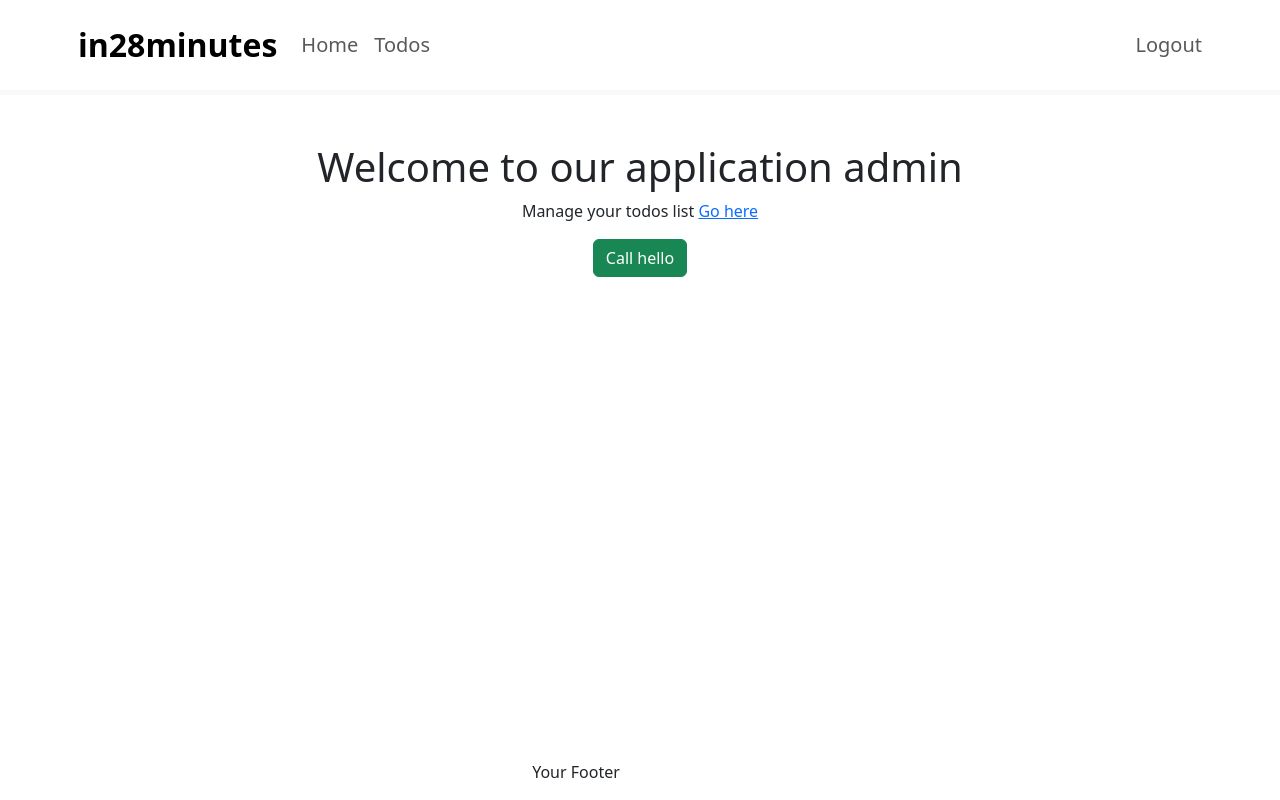
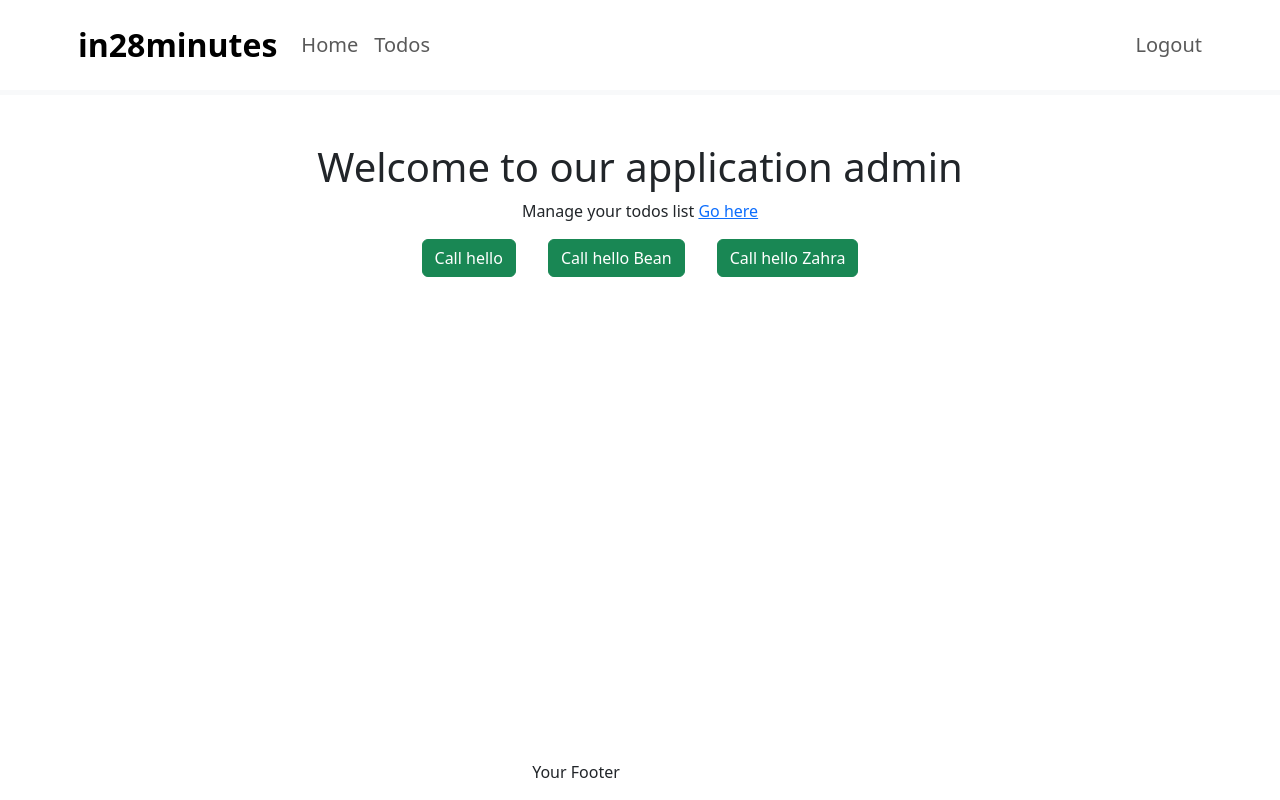
Before and after one commit to za1377/react, a React (Create React App) app in the folder front/: page / in a window 1280 px wide. Both pictures are taken after a click on the button "login". Built offline with nearby package versions, Linux system fonts and the light colour scheme; no server answers.

Commit message:
rest api to social media

```diff
--- /dev/null
+++ b/front/src/components/api/HelloWorldApiService.js
@@ -0,0 +1,13 @@
+import axios from 'axios'
+
+const apiClient = axios.create(
+    {
+        baseURL: 'http://localhost:8080'
+    }
+)
+
+export const retrieveHelloWorld = apiClient.get("/hello-world");
+
+export const retrieveHelloWorldBean = apiClient.get("/hello-world-bean");
+
+export const retrieveHelloWorldName = (username) => apiClient.get(`/hello-world/${username}`);
--- a/front/src/components/todo/WelcomeComponent.jsx
+++ b/front/src/components/todo/WelcomeComponent.jsx
@@ -1,15 +1,45 @@
 import {useParams, Link} from 'react-router-dom'
+import { useState } from 'react'
+import { retrieveHelloWorld, retrieveHelloWorldBean, retrieveHelloWorldName } from '../api/HelloWorldApiService'
 
 function WelcomeComponent() {
 
     const {username} = useParams()
+    const [message, setMessage] = useState(null)
 
     function callHello() {
-        console.log("hello")
+        retrieveHelloWorld
+        .then( (response) => successResponse(response) )
+        .catch( (error) => errorResponse(error) )
+        .finally( () => console.log("cleanup") )
+    }
+
+    function callHelloBean() {
+        retrieveHelloWorldBean
+        .then( (response) => successResponseBean(response) )
+        .catch( (error) => errorResponse(error) )
+        .finally( () => console.log("cleanup") )
+    }
+
+    function callHelloName() {
+        retrieveHelloWorldName('zahra')
+        .then( (response) => successResponseBean(response) )
+        .catch( (error) => errorResponse(error) )
+        .finally( () => console.log("cleanup") )
     }
 
     function successResponse(response) {
         console.log(response)
+        setMessage(response.data)
+    }
+
+    function successResponseBean(response) {
+        console.log(response)
+        setMessage(response.data.message)
+    }
+
+    function errorResponse(error) {
+        console.log(error)
     }
 
     return(
@@ -17,6 +47,9 @@ function WelcomeComponent() {
             <h1>Welcome to our application {username}</h1>
             <div>Manage your todos list <Link to="/todos">Go here</Link></div>
             <button className='btn btn-success m-3' onClick={callHello} >Call hello</button>
+            <button className='btn btn-success m-3' onClick={callHelloBean} >Call hello Bean</button>
+            <button className='btn btn-success m-3' onClick={callHelloName} >Call hello Zahra</button>
+            <div className='text-info'>{message}</div>
         </div>
     )
 }
```
